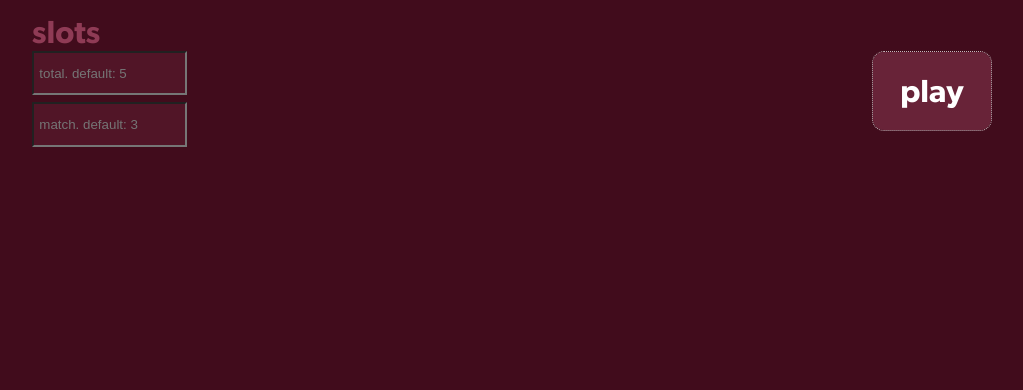
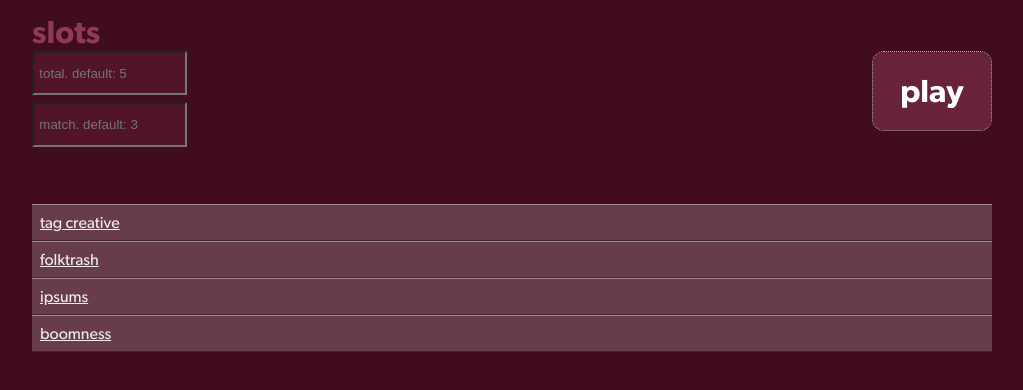
Before and after one commit to folktrash/slots, a plain HTML site: page index.html in a window 1280 px wide. Shown: the whole page, without its empty margins (128-1151 px from the left). Drawn offline with Linux system fonts and the light colour scheme.

Commit message:
footer
tweaks to the stuff. oh, and things.

Signed-off-by: Nate Vaughn <folktrash@gmail.com>

```diff
--- a/_/css/slots.css
+++ b/_/css/slots.css
@@ -50,7 +50,7 @@ a																				{margin:0;padding:0;font-size:100%;vertical-align:baseline;
 		font-size:2.0em;
 
 	}
-	#results {list-style:none;}
+	#results {list-style:none;margin:0;padding:0;}
 	#results li {
 		border:1px solid rgba(143,59,85,0.5);
 		display:block;
@@ -70,6 +70,20 @@ a																				{margin:0;padding:0;font-size:100%;vertical-align:baseline;
 		visibility:hidden;
 	}
 
+	footer  {clear:both;padding-top:1.0em;}
+	#footer {list-style:none;margin:0;padding:0;}
+	#footer li {
+		display:block;
+	}
+	#footer a {
+		color:rgba(255,255,255,0.9);
+		background-color:rgba(255,255,255,0.2);
+		display:block;
+		padding:0.5em;
+		border-top:1px solid rgba(255,255,255,0.4);
+		border-bottom:1px solid rgba(0,0,0,0.4);
+	}
+
 @media screen and (min-width:401px) and (max-width:640px) {/*mobile landscape*/
 
 }
--- a/index.html
+++ b/index.html
@@ -24,6 +24,15 @@
 
 <ul id="results"></ul>
 
+<footer>
+	<ul id="footer">
+		<li><a href="http://tagcreativestudio.com">tag creative</a></li>
+		<li><a href="http://folktrash.com">folktrash</a></li>
+		<li><a href="http://ipsum.folktrash.com">ipsums</a></li>
+		<li><a href="http://boom.folktrash.com">boomness</a></li>
+	</ul>
+</footer>
+
 <script>
 yepnope([{load: '_/js/fetch.js',complete: function() {FETCH.boot();}}]);
 </script>
```
